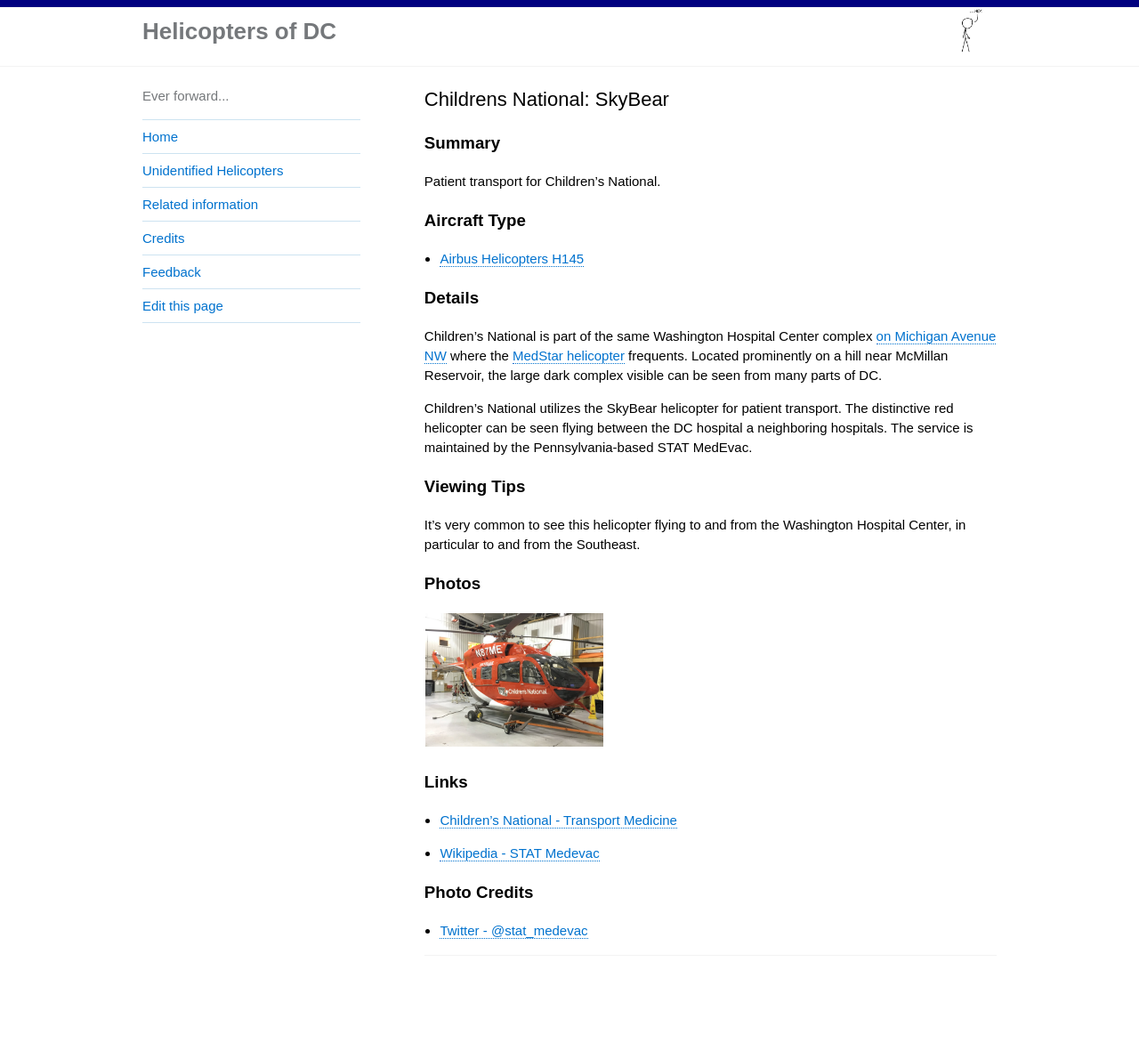
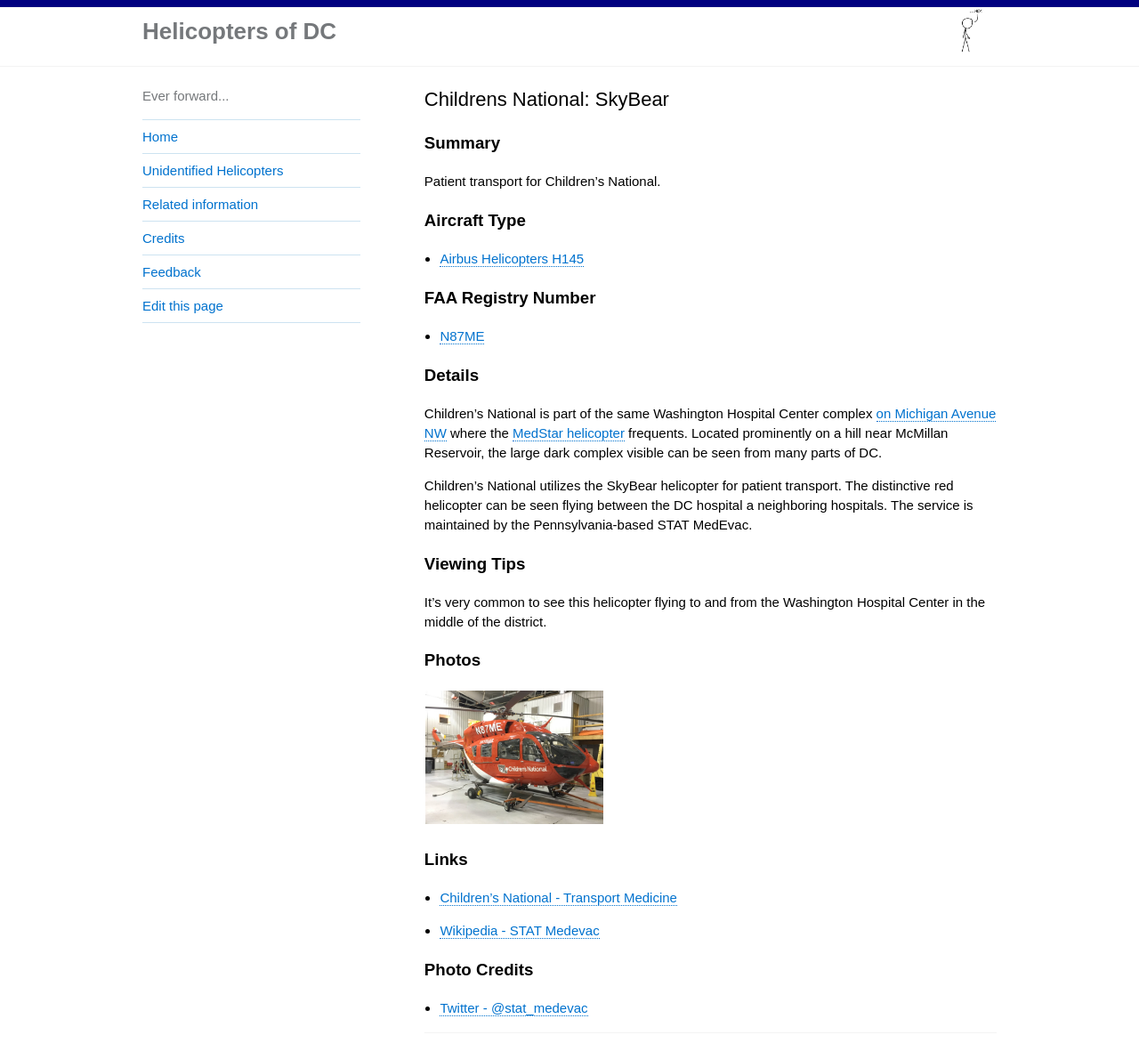
Before and after one commit to gbinal/dc-helicopters, a Jekyll site: the page built from _helicopters/9-skybear.md, in a window 1280 px wide and 1289 px high. Shown: the top 1181 px of the window at 89% size. Built offline with Jekyll 4.4.1, drawn with Linux system fonts in a browser that asks for light colours.

Commit message:
adding skybear info

```diff
--- a/_helicopters/9-skybear.md
+++ b/_helicopters/9-skybear.md
@@ -10,6 +10,9 @@
 ### Aircraft Type
 * [Airbus Helicopters H145](https://en.wikipedia.org/wiki/Eurocopter_EC145)
 
+### FAA Registry Number
+* [N87ME](https://registry.faa.gov/aircraftinquiry/NNum_Results.aspx?NNumbertxt=N87ME)
+
 ### Details
 
 Children's National is part of the same Washington Hospital Center complex [on Michigan Avenue NW](https://goo.gl/maps/v59v6w4Qfe82) where the [MedStar helicopter](https://helicoptersofdc.com/helicopters/medstar/) frequents.  Located prominently on a hill near McMillan Reservoir, the large dark complex visible can be seen from many parts of DC.
@@ -19,7 +22,7 @@
 
 ### Viewing Tips
 
-It's very common to see this helicopter flying to and from the Washington Hospital Center, in particular to and from the Southeast.
+It's very common to see this helicopter flying to and from the Washington Hospital Center in the middle of the district.
 
 ### Photos
 
```
